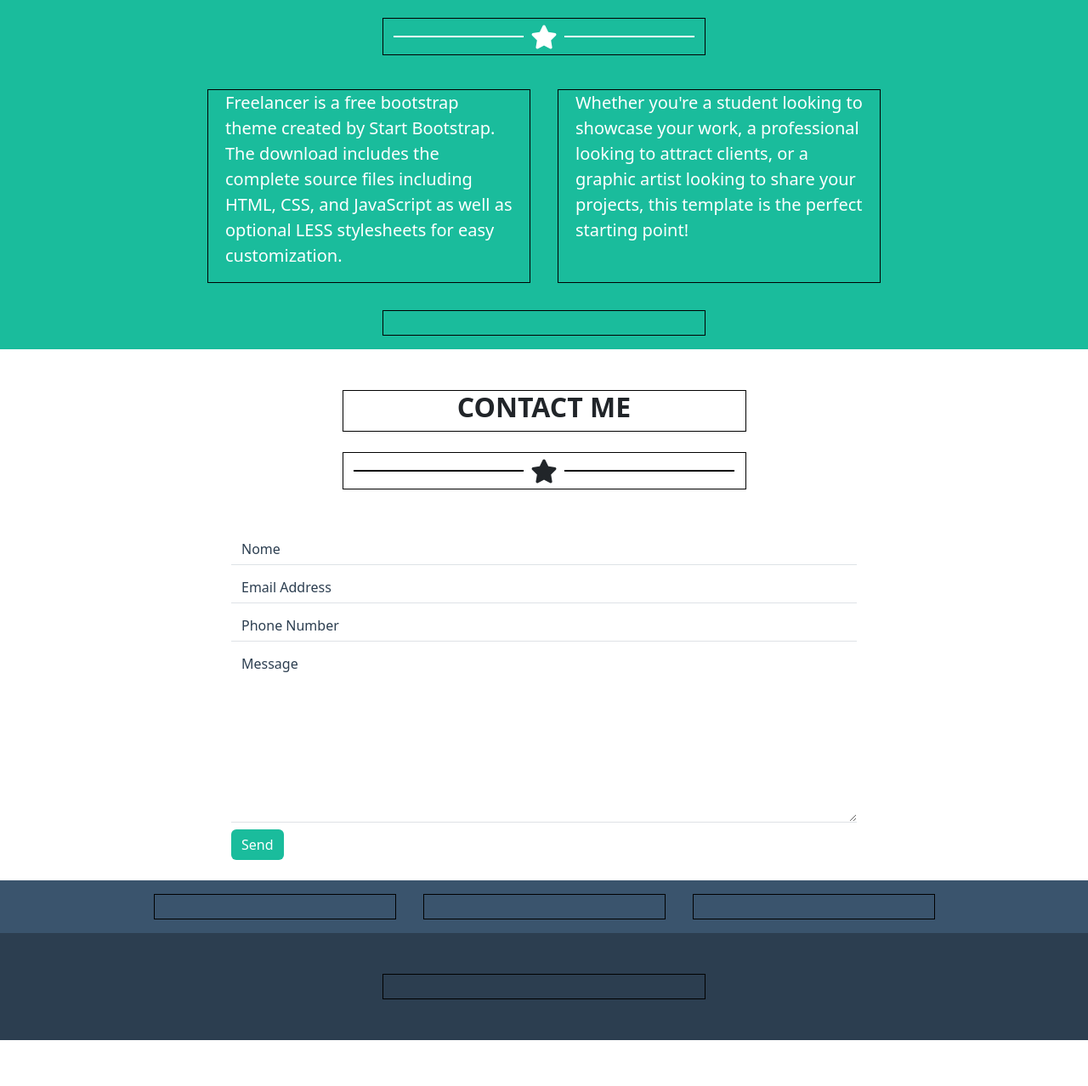
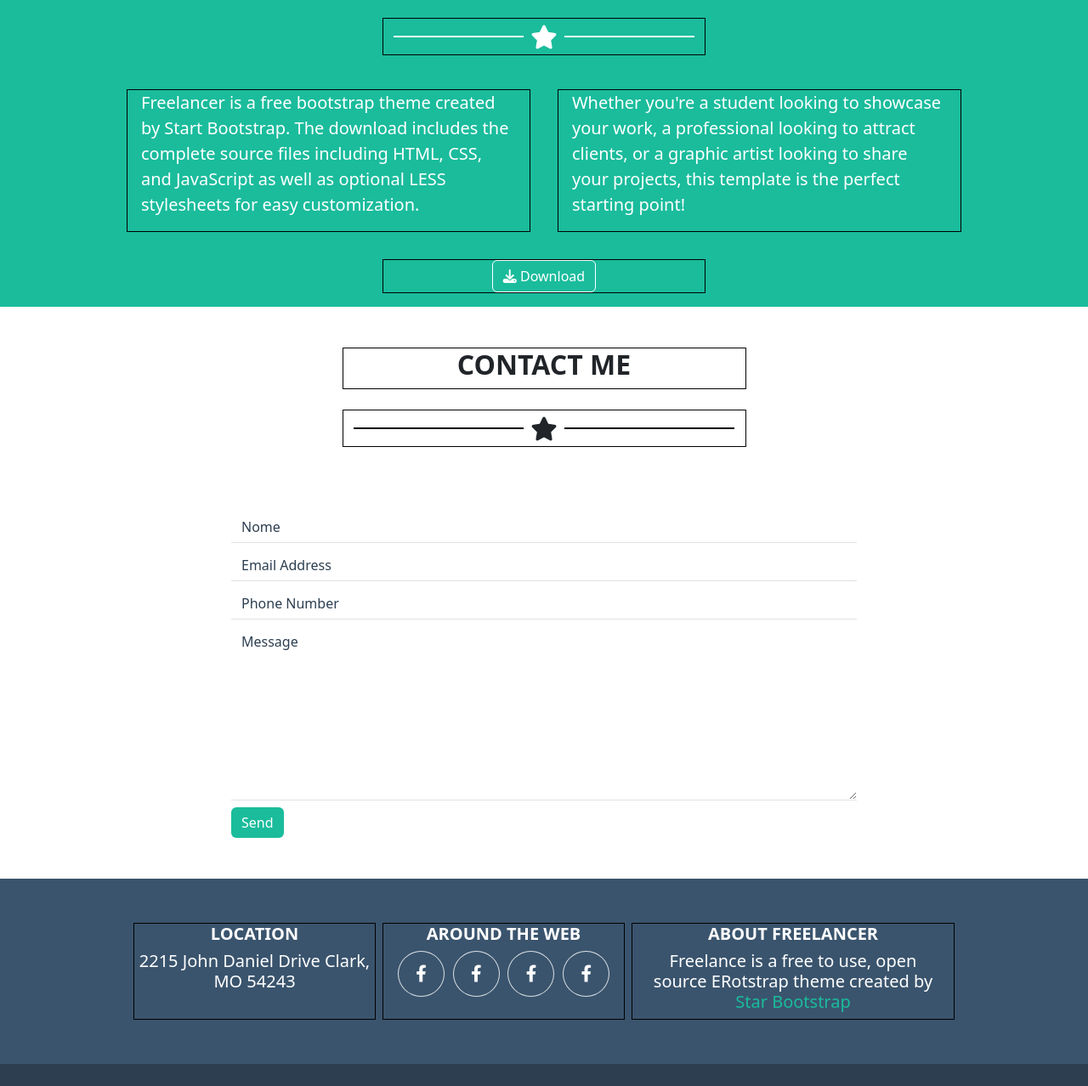
Before and after one commit to hroque01/html-css-bootstrap-freelancer, a plain HTML site: page index.html in a window 1280 px wide. Shown: the part 1442-2720 px from the top of the page at 85% size. Before the commit the page ends 2666 px from the top, so only its background shows below. Drawn offline with nearby package versions, Linux system fonts and the light colour scheme.

Commit message:
Section INFO done

```diff
--- a/index.html
+++ b/index.html
@@ -111,21 +111,25 @@
                     </div>
                 </div>
                 <div class="row row-cols-1 row-cols-md-2 justify-content-center">
-                    <div class="block m-3 m-md-3 col-8 col-md-4 ">
-                        <p class="fs-5 color-white px-5 px-md-2">
+                    <div class="block m-3 m-md-3 col-8 col-md-5 ">
+                        <p class="fs-5 color-white px-5 px-md-1">
                             Freelancer is a free bootstrap theme created by Start Bootstrap.
                             The download includes the complete source files including
                             HTML, CSS, and JavaScript as well as optional LESS stylesheets for easy customization.
                         </p>
                     </div>
-                    <div class="block m-3 m-md-3 col-8 col-md-4">
-                        <p class="fs-5 color-white px-5 px-md-2">
+                    <div class="block m-3 m-md-3 col-8 col-md-5">
+                        <p class="fs-5 color-white px-5 px-md-1">
                             Whether you're a student looking to showcase your work, a professional looking to attract clients, or a graphic artist looking to share your projects, this template is the perfect starting point!
                         </p>
                     </div>
                 </div>
-                <div class="row py-3 justify-content-center">
+                <div class="row py-3 justify-content-center text-center">
                     <div class="block col-4">
+                        <button type="button" class="btn btn-outline-secondary color-white border-color-white">
+                            <i class="fa-sharp fa-solid fa-download"></i>
+                            Download
+                        </button>
                     </div>
                 </div>
             </div>
@@ -146,7 +150,7 @@
                         <div class="stella"></div>
                     </div>
                 </div>
-                <div class="row py-4 justify-content-center">
+                <div class="row py-5 justify-content-center">
                     <div class="col-8">
                         <!--  -->
                         <form action="#" method="post">
@@ -175,12 +179,41 @@
         <!-- INFO -->
         <section class="color-info">
             <div class="container">
-                <div class="row row-cols-1 row-cols-md-3 justify-content-center">
-                    <div class="block m-3 col-8 col-md-3 text-align-center ">
+                <div class="row py-md-5 row-cols-1 row-cols-md-3 justify-content-center">
+                    <div class="block m-3 m-md-1 col-9 col-md-3 text-center p-0">
+                        <h5 class="color-white fw-bold">LOCATION</h5>
+                        <h6 class="fs-5 color-white">2215 John Daniel Drive Clark, MO 54243</h6>
                     </div>
-                    <div class="block m-3 col-8 col-md-3 text-align-center ">
+                    <div class="block m-3 col-8 m-md-1 col-md-3 text-align-center text-center">
+                        <h5 class="color-white fw-bold p-0">AROUND THE WEB</h5>
+                        <h6 class="fs-5 color-white d-flex justify-content-around ">
+                            <div class="rounded-circle border circle">
+                                <a class="text-decoration-none" href="">
+                                    <i class="fa-brands fa-facebook-f color-white p-3"></i>
+                                </a>
+                            </div>
+                            <div class="rounded-circle border circle">
+                                <a class="text-decoration-none" href="">
+                                    <i class="fa-brands fa-facebook-f color-white p-3"></i>
+                                </a>
+                            </div>
+                            <div class="rounded-circle border circle">
+                                <a class="text-decoration-none" href="">
+                                    <i class="fa-brands fa-facebook-f color-white p-3"></i>
+                                </a>
+                            </div>
+                            <div class="rounded-circle border circle">
+                                <a class="text-decoration-none" href="">
+                                    <i class="fa-brands fa-facebook-f color-white p-3"></i>
+                                </a>
+                            </div>
+                        </h6>
                     </div>
-                    <div class="block m-3 col-8 col-md-3 text-align-center ">
+                    <div class="block m-3 col-10 m-md-1 col-md-4 text-align-center text-center">
+                        <h5 class="color-white fw-bold p-0">ABOUT FREELANCER</h5>
+                        <h6 class="fs-5 color-white">Freelance is a free to use, open source ERotstrap theme created by
+                            <a class="color-start-bootstrap text-decoration-none" href="">Star Bootstrap</a>
+                        </h6>
                     </div>
                 </div>
             </div>
--- a/style.css
+++ b/style.css
@@ -16,13 +16,16 @@ nav {
 
 .color-footer { background-color: #2c3e50;}
 
+.border-color-white { border: 1px solid white;}
+/* COLORS FONT */
 
-/* COLORS FONT */
 .color-white {color: white;}
+
+.color-start-bootstrap { color: #1abc9c;}
 
 /* CLASS */
 img {
-    border-radius: 10%;
+    border-radius: 5%;
 }
 
 .btn_color {
@@ -52,10 +55,13 @@ img {
     background-color: black;
 }
 
-
 .stella-white {
     max-width: 200px;
     width: 50%;
     height: 2px;
     background-color: white;
 }
+
+.circle {
+    width: 55px;
+}
```
